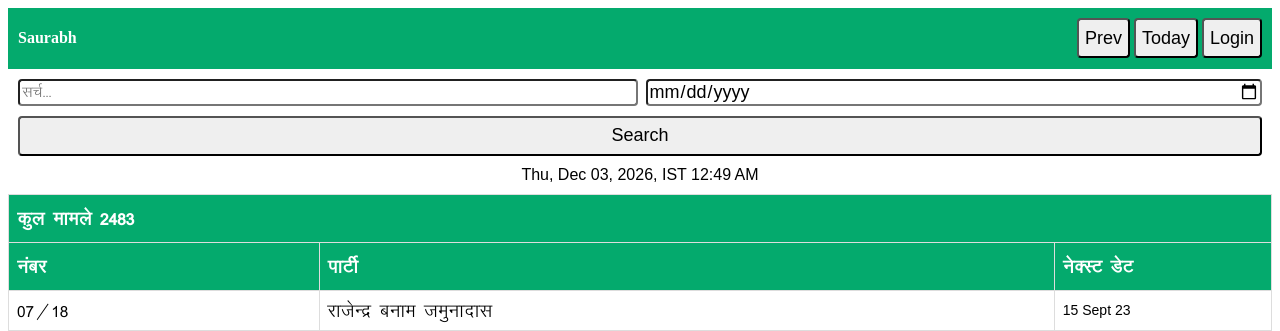
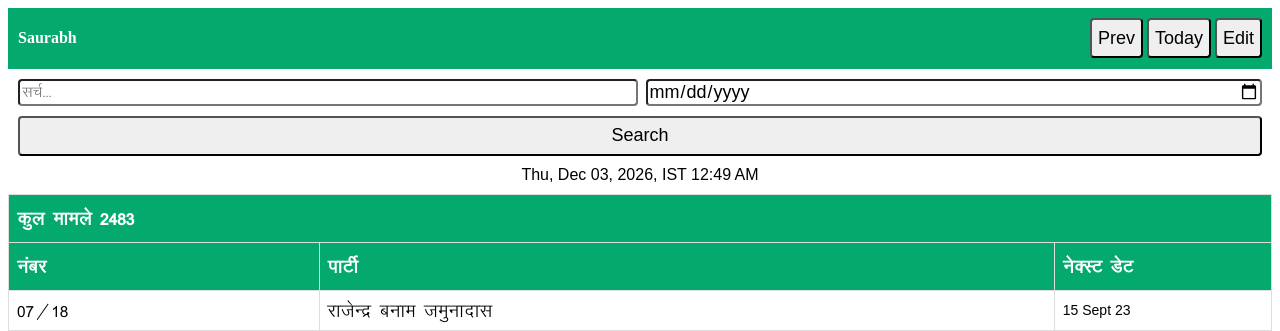
Before and after one commit to nipunjindal/pythonanywhere-flask-database, a Flask app: page / in a window 1280 px wide. Shown: the top 331 px of the page. Run offline with Flask 3, Linux system fonts and the light colour scheme; some libraries are stand-ins or nearby versions.

Commit message:
Edit Button

```diff
--- a/templates/index.html
+++ b/templates/index.html
@@ -104,7 +104,7 @@
 
         #prevButton,
         #todayButton,
-        #loginButton {
+        #editButton {
             font-family: Arial, Helvetica, sans-serif;
             font-size: 18px;
             height: 40px;
@@ -122,7 +122,7 @@
     <div id="buttons">
         <button id="prevButton">Prev</button>
         <button id="todayButton">Today</button>
-        <button id="loginButton">Login</button>
+        <button id="editButton">Edit</button>
     </div>
 </div>
 <div id="searchContainer">
```
